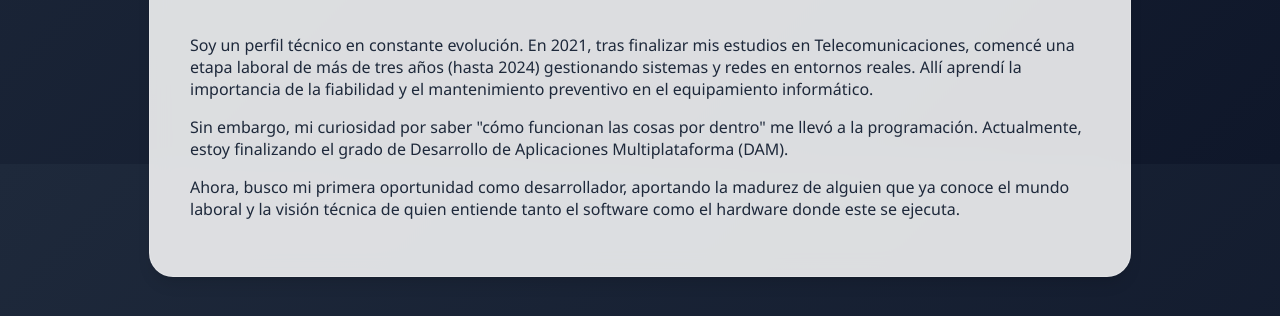
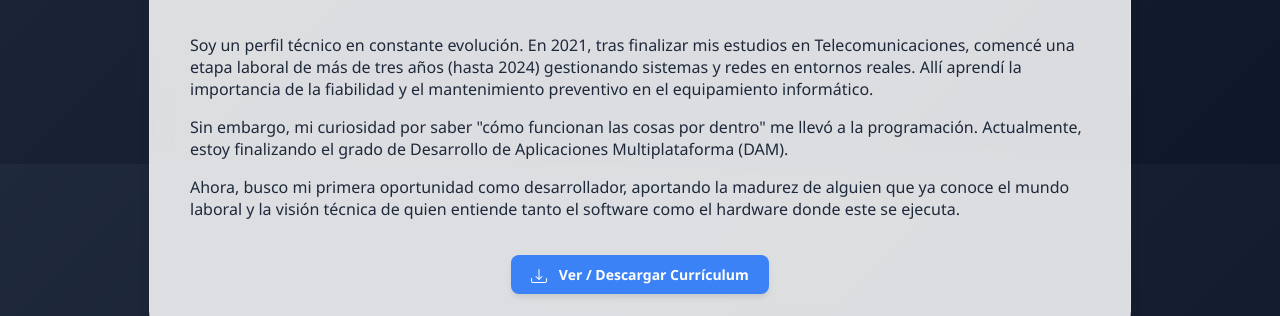
Before and after one commit to dav1ch1n/PortaFolio, a plain HTML site: page index.html in a window 1280 px wide. Shown: the part 636-952 px from the top of the page. Drawn offline with Linux system fonts and the light colour scheme.

Commit message:
agregar curriculum

```diff
--- a/index.html
+++ b/index.html
@@ -59,6 +59,15 @@
                     se ejecuta.
                 </p>
             </article>
+            <div class="cv-contenedor">
+                <a href="./Curriculum_David.pdf" target="_blank" rel="noopener noreferrer" class="button cv-boton">
+                    <svg xmlns="http://www.w3.org/2000/svg" width="16" height="16" fill="currentColor" viewBox="0 0 16 16" style="margin-right: 8px; vertical-align: text-bottom;">
+                        <path d="M.5 9.9a.5.5 0 0 1 .5.5v2.5a1 1 0 0 0 1 1h12a1 1 0 0 0 1-1v-2.5a.5.5 0 0 1 1 0v2.5a2 2 0 0 1-2 2H2a2 2 0 0 1-2-2v-2.5a.5.5 0 0 1 .5-.5z"/>
+                        <path d="M7.646 11.854a.5.5 0 0 0 .708 0l3-3a.5.5 0 0 0-.708-.708L8.5 10.293V1.5a.5.5 0 0 0-1 0v8.793L5.354 8.146a.5.5 0 1 0-.708.708l3 3z"/>
+                    </svg>
+                    Ver / Descargar Currículum
+                </a>
+            </div>
         </section>
         <section class="proyectos">
             <h2 id="proyecto">Proyectos</h2>
@@ -116,7 +125,7 @@
                         <div id="parte-de-abajo">
                             <button id="boton2" class="button" onclick="mostrarTexto('boton2', 'texto-oculto2')">Ver
                                 más</button>
-                            <a href="https://github.com/dav1ch1n/Portfolio.git">
+                            <a href="https://github.com/dav1ch1n/PortaFolio.git">
                                 <img src="./imagenes/GitHub.png" alt="Repositorio en GitHub" class="repositorio">
                             </a>
                         </div>
--- a/style.css
+++ b/style.css
@@ -131,7 +131,24 @@ h2 {
     padding-bottom: 10px;
     display: inline-block;
 }
+/* Estilos para el contenedor y botón del CV */
+.cv-contenedor {
+    margin-top: 35px;
+    text-align: center;
+    width: 100%;
+}
 
+.cv-boton {
+    display: inline-block;
+    text-decoration: none;
+    font-size: 15px;
+    padding: 12px 28px;
+    box-shadow: 0 4px 6px -1px rgba(0, 0, 0, 0.1);
+}
+
+.cv-boton:hover {
+    box-shadow: 0 10px 15px -3px rgba(59, 130, 246, 0.4);
+}
 /* Tarjetas de Proyectos */
 .proyectos-general {
     display: grid;
```
Also changed, not shown: 1 other file.
